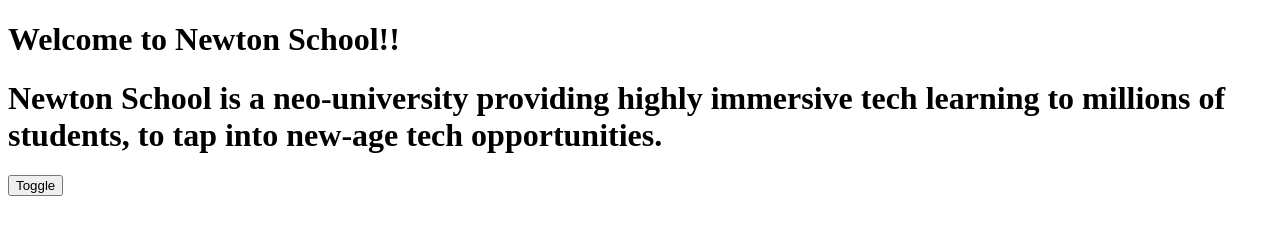
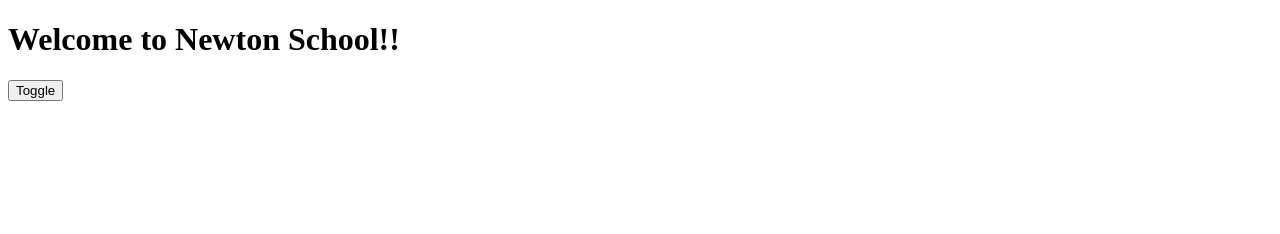
Before and after one commit to codersarraf/Toggle-Welcome-And-About---Rendering-Lists-Conditional-content-React-Basic-CS---ru57s0f7enyk, a React app: page / in a window 1280 px wide. Built offline with nearby package versions, Linux system fonts and the light colour scheme.

Commit message:
initial commit

```diff
--- a/src/components/App.js
+++ b/src/components/App.js
@@ -1,12 +1,25 @@
 import React from "react";
 import "../styles/App.css";
+import { useState } from "react";
 
 const App = () => {
+  const [toggle, setToggle] = useState (true);
+
+  const handleToggle = ()=>{
+    setToggle(!toggle)
+
+  }
+
   return (
     <div id="main">
-      <div id="welcome-div">
+      {toggle ?
+
+        <div id="welcome-div">
         <h1>Welcome to Newton School!!</h1>
       </div>
+
+      :
+
       <div id="about-div">
         <h1>
           Newton School is a neo-university providing highly immersive tech
@@ -14,7 +27,10 @@
           opportunities.
         </h1>
       </div>
-      <button id="toggle">Toggle</button>
+
+      }
+
+      <button id="toggle" onClick={handleToggle}>Toggle</button>
     </div>
   );
 };
```
Also changed, not shown: package.json (line endings or trailing spaces), src/styles/App.css (line endings or trailing spaces), 1 other file.
